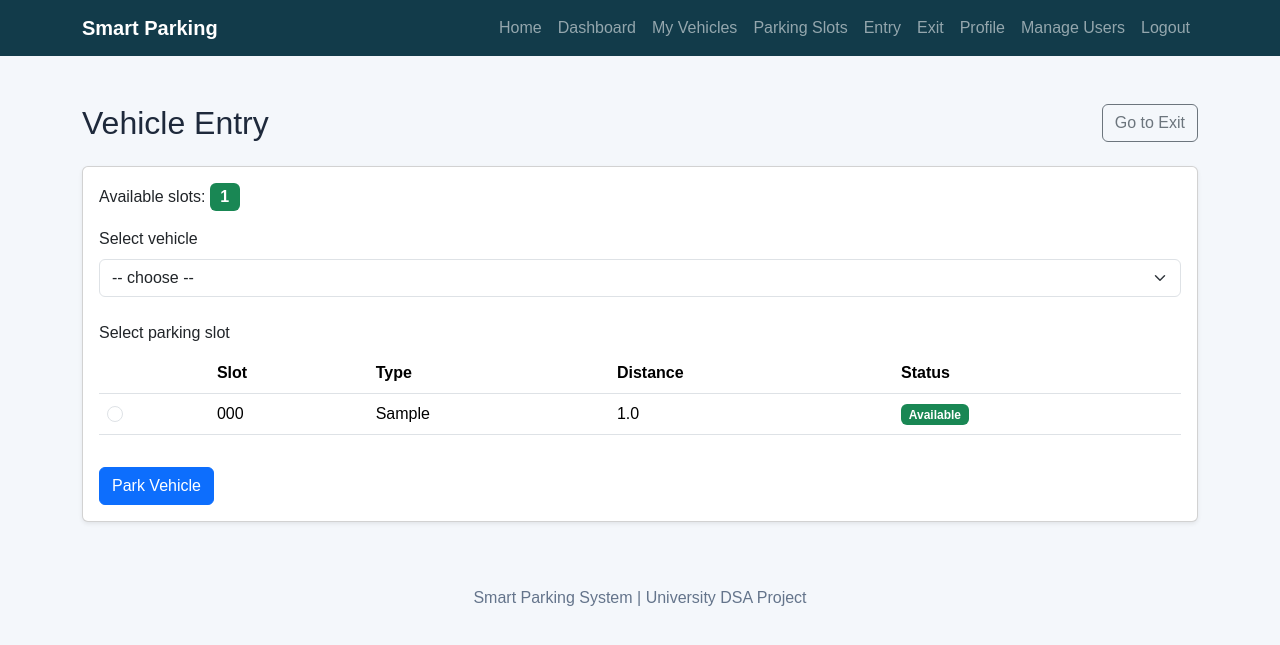
After one commit to musfirah-kashan/Smart-Parking-System, a Flask app: page /entry in a window 1280 px wide. The commit adds this page. Shown: the top 645 px of the page. Run offline with Flask 3, Linux system fonts and the light colour scheme; a user stored in the database is signed in; tables that the repository leaves empty hold one stand-in row (values such as "Sample post").

Commit message:
Phase 4: vehicle entry/exit, slot selection and escalating fee

```diff
--- a/app.py
+++ b/app.py
@@ -1,4 +1,6 @@
+import math
 import os
+from datetime import datetime
 from functools import wraps
 
 from flask import Flask, render_template, request, redirect, url_for, flash, abort
@@ -11,7 +13,7 @@ from flask_login import (
 )
 from werkzeug.security import generate_password_hash, check_password_hash
 
-from models import db, User, Vehicle, ParkingSlot
+from models import db, User, Vehicle, ParkingSlot, ParkingRecord, Payment
 import models
 
 
@@ -232,6 +234,15 @@ def delete_vehicle(vehicle_id):
     if vehicle is None or vehicle.user_id != current_user.id:
         abort(404)
 
+    # Member 4: parked vehicle delete nahi hoga (record toot jayega)
+    still_parked = ParkingRecord.query.filter(
+        ParkingRecord.vehicle_id == vehicle.id,
+        ParkingRecord.exit_time.is_(None),
+    ).first()
+    if still_parked:
+        flash("This vehicle is currently parked. Exit it first.", "danger")
+        return redirect(url_for("vehicles"))
+
     db.session.delete(vehicle)
     db.session.commit()
 
@@ -370,6 +381,158 @@ def update_slot_status(slot_id):
     return redirect(url_for("slots"))
 
 
+# ---------------- ENTRY / EXIT / FEE (Member 4) ----------------
+
+FIRST_HOUR_FEE = 50       # pehla ghanta
+SECOND_HOUR_FEE = 80      # doosra ghanta
+HOURLY_INCREASE = 0.20    # uske baad har ghante ka rate pichle se 20% zyada
+
+
+def calculate_fee(entry_time, exit_time):
+    """Escalating fee. Partial hour = poora ghanta.
+    Rates: 50, 80, 96, 115.2, 138.24 ... (har ghanta pichle se 20% zyada)."""
+    seconds = (exit_time - entry_time).total_seconds()
+    hours = max(1, math.ceil(seconds / 3600))
+
+    fee = FIRST_HOUR_FEE
+    rate = SECOND_HOUR_FEE
+    for _ in range(1, hours):
+        fee += rate
+        rate *= 1 + HOURLY_INCREASE
+
+    # Rs.10 ke multiple tak upar round (226 -> 230). round(.., 2) float error se bachata hai.
+    fee = math.ceil(round(fee, 2) / 10) * 10
+
+    return hours, fee
+
+
+def active_records_for_current_user():
+    """Jo gaadiyan abhi parked hain (exit_time None). Admin ko sab, user ko sirf apni."""
+    query = ParkingRecord.query.filter(ParkingRecord.exit_time.is_(None))
+    if current_user.role != "admin":
+        query = query.join(
+            Vehicle, ParkingRecord.vehicle_id == Vehicle.id
+        ).filter(Vehicle.user_id == current_user.id)
+    return query.order_by(ParkingRecord.entry_time).all()
+
+
+@app.route("/entry", methods=["GET", "POST"])
+@login_required
+def vehicle_entry():
+    vehicle_query = Vehicle.query
+    if current_user.role != "admin":
+        vehicle_query = vehicle_query.filter_by(user_id=current_user.id)
+
+    parked_ids = {
+        r.vehicle_id
+        for r in ParkingRecord.query.filter(ParkingRecord.exit_time.is_(None)).all()
+    }
+
+    if request.method == "POST":
+        vehicle_id = request.form.get("vehicle_id", type=int)
+        vehicle = vehicle_query.filter_by(id=vehicle_id).first() if vehicle_id else None
+
+        if vehicle is None:
+            flash("Please select a valid vehicle.", "danger")
+            return redirect(url_for("vehicle_entry"))
+
+        if vehicle.id in parked_ids:
+            flash("This vehicle is already parked.", "danger")
+            return redirect(url_for("vehicle_entry"))
+
+        # User khud slot chunta hai. Server pe dobara check: slot abhi bhi available hai?
+        slot_id = request.form.get("slot_id", type=int)
+        slot = db.session.get(ParkingSlot, slot_id) if slot_id else None
+
+        if slot is None:
+            flash("Please select a parking slot.", "danger")
+            return redirect(url_for("vehicle_entry"))
+
+        if slot.status != "available":
+            flash(
+                f"Slot {slot.slot_number} is not available ({slot.status}). Choose another slot.",
+                "danger",
+            )
+            return redirect(url_for("vehicle_entry"))
+
+        record = ParkingRecord(
+            vehicle_id=vehicle.id,
+            slot_id=slot.id,
+            entry_time=datetime.now(),
+        )
+        slot.status = "occupied"
+        db.session.add(record)
+        db.session.commit()
+
+        flash(
+            f"{vehicle.vehicle_number} parked at slot {slot.slot_number}.",
+            "success",
+        )
+        return redirect(url_for("vehicle_exit"))
+
+    free_vehicles = [v for v in vehicle_query.all() if v.id not in parked_ids]
+    all_slots = ParkingSlot.query.order_by(ParkingSlot.slot_number).all()
+    available_count = sum(1 for s in all_slots if s.status == "available")
+    return render_template(
+        "entry.html",
+        vehicles=free_vehicles,
+        slots=all_slots,
+        available_count=available_count,
+    )
+
+
+@app.route("/exit")
+@login_required
+def vehicle_exit():
+    now = datetime.now()
+    rows = []
+    for record in active_records_for_current_user():
+        hours, fee = calculate_fee(record.entry_time, now)
+        rows.append(
+            {
+                "record": record,
+                "vehicle": db.session.get(Vehicle, record.vehicle_id),
+                "slot": db.session.get(ParkingSlot, record.slot_id),
+                "hours": hours,
+                "fee": fee,
+            }
+        )
+    return render_template("exit.html", rows=rows)
+
+
+@app.route("/exit/<int:record_id>/checkout", methods=["POST"])
+@login_required
+def checkout(record_id):
+    record = db.session.get(ParkingRecord, record_id)
+    if record is None or record.exit_time is not None:
+        abort(404)
+
+    vehicle = db.session.get(Vehicle, record.vehicle_id)
+    if vehicle is None or (
+        current_user.role != "admin" and vehicle.user_id != current_user.id
+    ):
+        abort(404)
+
+    now = datetime.now()
+    hours, fee = calculate_fee(record.entry_time, now)
+
+    record.exit_time = now
+    record.fee = fee
+
+    slot = db.session.get(ParkingSlot, record.slot_id)
+    if slot is not None and slot.status == "occupied":
+        slot.status = "available"
+
+    db.session.add(Payment(record_id=record.id, amount=fee, status="paid"))
+    db.session.commit()
+
+    flash(
+        f"{vehicle.vehicle_number} exited. {hours} hour(s), fee: Rs.{fee:.0f}.",
+        "success",
+    )
+    return redirect(url_for("vehicle_exit"))
+
+
 # ---------------- ADMIN ----------------
 
 @app.route("/admin/users")
--- a/templates/base.html
+++ b/templates/base.html
@@ -37,6 +37,8 @@
                         <a class="nav-link" href="{{ url_for('dashboard') }}">Dashboard</a>
                         <a class="nav-link" href="{{ url_for('vehicles') }}">My Vehicles</a>
                         <a class="nav-link" href="{{ url_for('slots') }}">Parking Slots</a>
+                        <a class="nav-link" href="{{ url_for('vehicle_entry') }}">Entry</a>
+                        <a class="nav-link" href="{{ url_for('vehicle_exit') }}">Exit</a>
                         <a class="nav-link" href="{{ url_for('profile') }}">Profile</a>
                         {% if current_user.role == "admin" %}
                             <a class="nav-link" href="{{ url_for('admin_users') }}">Manage Users</a>
--- /dev/null
+++ b/templates/entry.html
@@ -0,0 +1,90 @@
+{% extends "base.html" %}
+
+{% block title %}Vehicle Entry{% endblock %}
+
+{% block content %}
+<div class="d-flex justify-content-between align-items-center mb-4">
+    <h2 class="mb-0">Vehicle Entry</h2>
+    <a class="btn btn-outline-secondary" href="{{ url_for('vehicle_exit') }}">Go to Exit</a>
+</div>
+
+<div class="card shadow-sm">
+    <div class="card-body">
+        <p class="mb-3">
+            Available slots:
+            <span class="badge bg-success fs-6">{{ available_count }}</span>
+        </p>
+
+        {% if vehicles %}
+        <form method="POST" action="{{ url_for('vehicle_entry') }}">
+            <div class="mb-4">
+                <label for="vehicle_id" class="form-label">Select vehicle</label>
+                <select name="vehicle_id" id="vehicle_id" class="form-select" required>
+                    <option value="">-- choose --</option>
+                    {% for v in vehicles %}
+                    <option value="{{ v.id }}">{{ v.vehicle_number }} ({{ v.vehicle_type }})</option>
+                    {% endfor %}
+                </select>
+            </div>
+
+            <label class="form-label">Select parking slot</label>
+            {% if slots %}
+            <div class="table-responsive mb-3">
+                <table class="table table-hover align-middle">
+                    <thead>
+                        <tr>
+                            <th></th>
+                            <th>Slot</th>
+                            <th>Type</th>
+                            <th>Distance</th>
+                            <th>Status</th>
+                        </tr>
+                    </thead>
+                    <tbody>
+                        {% for s in slots %}
+                        <tr class="{{ '' if s.status == 'available' else 'text-muted' }}">
+                            <td>
+                                <input class="form-check-input" type="radio" name="slot_id"
+                                       value="{{ s.id }}" id="slot{{ s.id }}"
+                                       {% if s.status != 'available' %}disabled{% endif %}
+                                       {% if s.status == 'available' %}required{% endif %}>
+                            </td>
+                            <td><label for="slot{{ s.id }}">{{ s.slot_number }}</label></td>
+                            <td>{{ s.slot_type }}</td>
+                            <td>{{ s.distance }}</td>
+                            <td>
+                                {% if s.status == 'available' %}
+                                    <span class="badge bg-success">Available</span>
+                                {% elif s.status == 'occupied' %}
+                                    <span class="badge bg-danger">Occupied</span>
+                                {% elif s.status == 'reserved' %}
+                                    <span class="badge bg-warning text-dark">Reserved</span>
+                                {% else %}
+                                    <span class="badge bg-secondary">{{ s.status|capitalize }}</span>
+                                {% endif %}
+                            </td>
+                        </tr>
+                        {% endfor %}
+                    </tbody>
+                </table>
+            </div>
+            {% else %}
+            <div class="alert alert-warning">No slots have been created yet.</div>
+            {% endif %}
+
+            <button type="submit" class="btn btn-primary" {% if available_count == 0 %}disabled{% endif %}>
+                Park Vehicle
+            </button>
+            {% if available_count == 0 %}
+            <span class="text-danger ms-2">No available slots right now.</span>
+            {% endif %}
+        </form>
+        {% else %}
+        <p class="text-muted">
+            No vehicle available for entry. Either add a vehicle first or all your vehicles are already parked.
+        </p>
+        <a class="btn btn-primary" href="{{ url_for('add_vehicle') }}">Add Vehicle</a>
+        {% endif %}
+    </div>
+</div>
+{% endblock %}
```
Also changed, not shown: templates/exit.html (added, +47 -0 lines).
